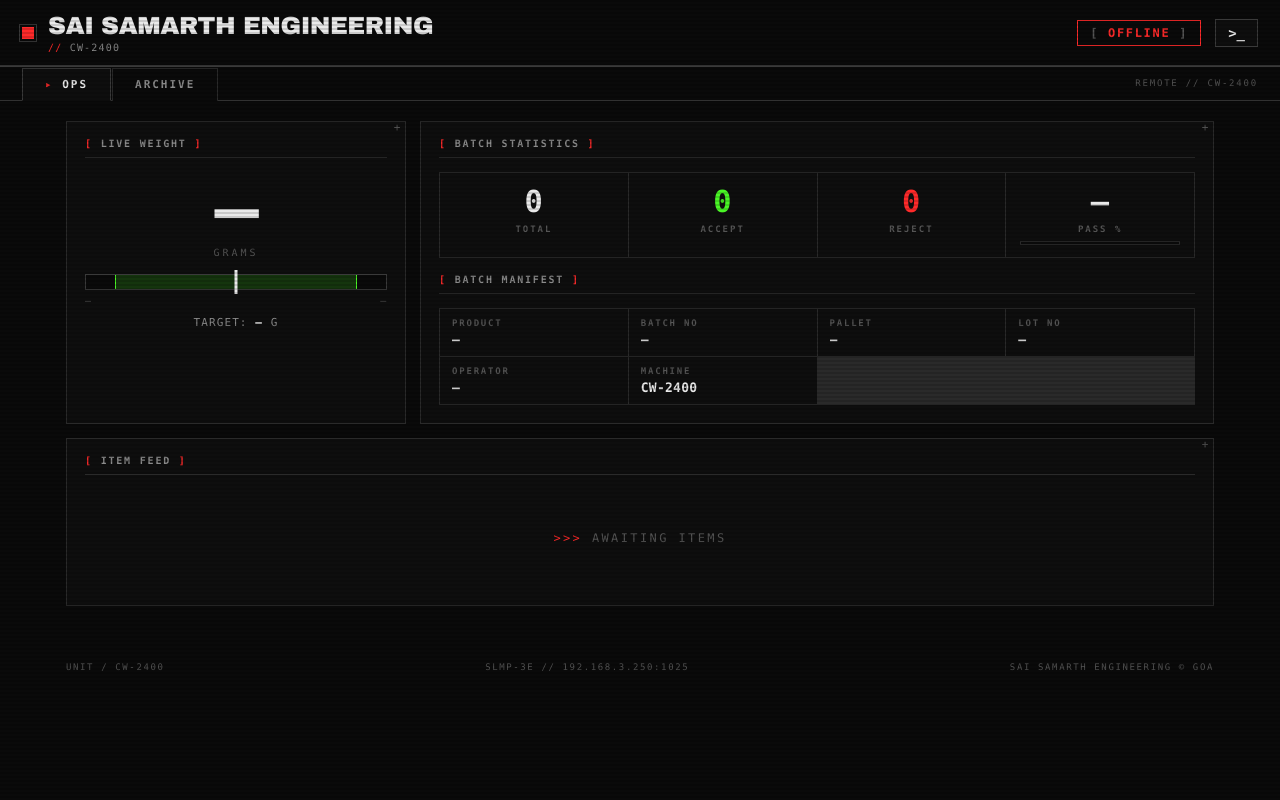
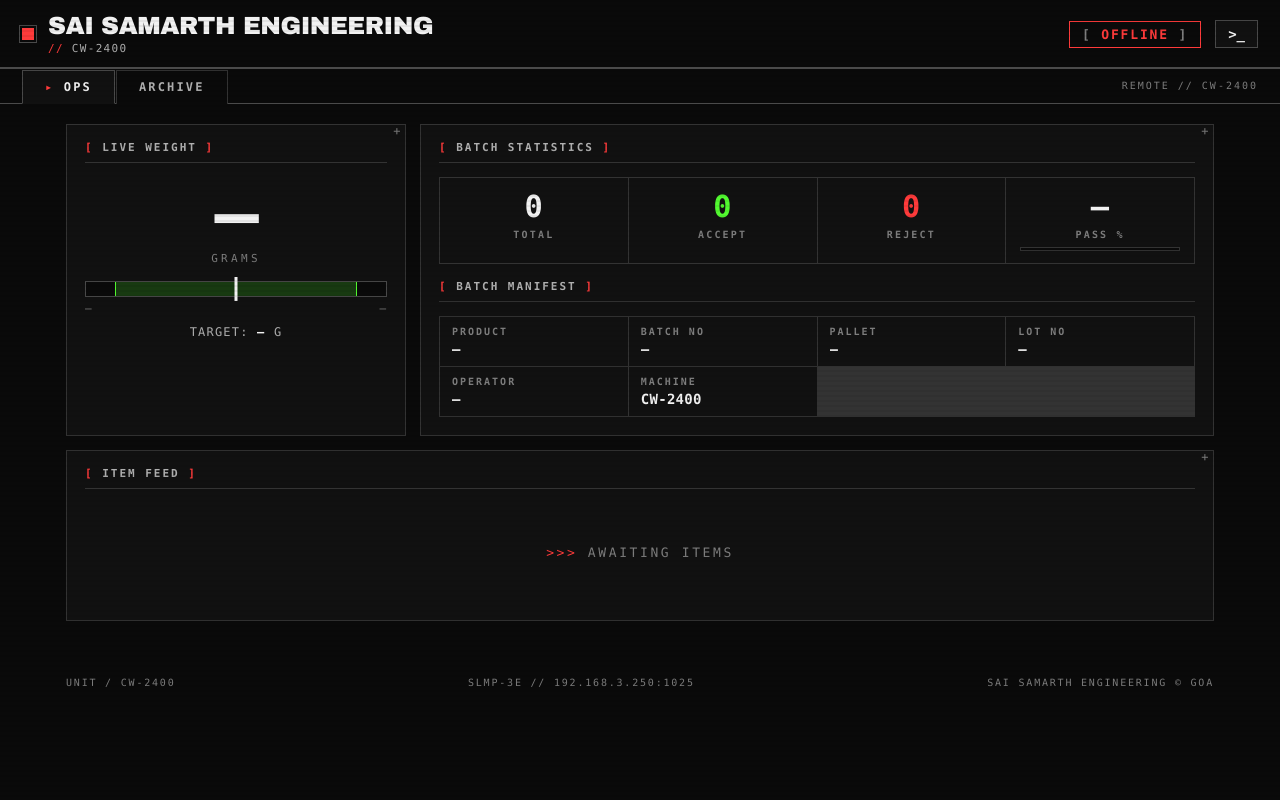
Before and after one commit to Bibin-VR/plc-checkweigher, a Flask app: page /live in a window 1280 px wide. Run offline with Flask 3, Linux system fonts and the light colour scheme; data that the repository does not hold is empty.

Commit message:
web: readability pass — same UI, better contrast and sizes
Layout, components, and the tactical-telemetry language are unchanged.
Adjustments only to color values, text sizes, and effect intensity:

- Scanline overlay softened 14% -> 6% black, pitch 4px -> 5px (was
  visibly darkening all text)
- Secondary grey #8A8A8A -> #B0B0B0, tertiary #555 -> #7E7E7E (labels,
  table text, and metadata now clear contrast on the dark substrate)
- Hairlines #2A2A2A -> #333, emphasized #3A3A3A -> #4A4A4A; panel fill
  #0E0E0E -> #111 (compartment edges read clearly)
- Phosphor #EAEAEA -> #F2F2F2; hazard red and terminal green nudged
  brighter for small-text legibility
- All small font sizes bumped 1px (9-13px -> 10-14px), body 13 -> 14px
- Weight-readout glow reduced (blur halo was softening the digits);
  hardcoded rgba tints synced to the new accent values
- Item-feed barcode column brighter and slightly larger

Co-Authored-By: Claude Sonnet 4.6 <noreply@anthropic.com>

```diff
--- a/web/templates/live.html
+++ b/web/templates/live.html
@@ -11,14 +11,14 @@
        ════════════════════════════════════════════════════════════════════ */
     :root {
       --sub:    #0A0A0A;   /* deactivated CRT substrate   */
-      --panel:  #0E0E0E;   /* compartment fill            */
-      --line:   #2A2A2A;   /* hairline divider            */
-      --line-2: #3A3A3A;   /* emphasized divider          */
-      --fg:     #EAEAEA;   /* white phosphor              */
-      --dim:    #8A8A8A;   /* secondary phosphor          */
-      --faint:  #555555;   /* tertiary / metadata         */
-      --red:    #FF2A2A;   /* hazard / reject / offline   */
-      --grn:    #4AF626;   /* terminal green — ACCEPT only*/
+      --panel:  #111111;   /* compartment fill            */
+      --line:   #333333;   /* hairline divider            */
+      --line-2: #4A4A4A;   /* emphasized divider          */
+      --fg:     #F2F2F2;   /* white phosphor              */
+      --dim:    #B0B0B0;   /* secondary phosphor          */
+      --faint:  #7E7E7E;   /* tertiary / metadata         */
+      --red:    #FF3B3B;   /* hazard / reject / offline   */
+      --grn:    #52FA30;   /* terminal green — ACCEPT only*/
       --mono: "JetBrains Mono","IBM Plex Mono","Cascadia Mono","SF Mono",
               Consolas,"Liberation Mono","Courier New",monospace;
       --display: "Arial Black","Archivo Black","Helvetica Neue",Arial,sans-serif;
@@ -31,7 +31,7 @@
       background: var(--sub);
       color: var(--fg);
       min-height: 100vh;
-      font-size: 13px;
+      font-size: 14px;
       letter-spacing: .04em;
     }
 
@@ -43,8 +43,8 @@
       z-index: 999;
       background: repeating-linear-gradient(
         0deg,
-        transparent, transparent 2px,
-        rgba(0,0,0,.14) 2px, rgba(0,0,0,.14) 4px
+        transparent, transparent 3px,
+        rgba(0,0,0,.06) 3px, rgba(0,0,0,.06) 5px
       );
     }
 
@@ -70,7 +70,7 @@
       text-transform: uppercase;
     }
     header p {
-      font-size: 10px;
+      font-size: 11px;
       color: var(--dim);
       margin-top: 4px;
       letter-spacing: .12em;
@@ -94,7 +94,7 @@
 
     .status-badge {
       font-family: var(--mono);
-      font-size: 12px;
+      font-size: 13px;
       font-weight: 700;
       letter-spacing: .14em;
       text-transform: uppercase;
@@ -145,7 +145,7 @@
     }
     .tab {
       font-family: var(--mono);
-      font-size: 11px;
+      font-size: 12px;
       font-weight: 700;
       letter-spacing: .18em;
       text-transform: uppercase;
@@ -169,7 +169,7 @@
     .tab-fill { flex: 1; }
     .tab-meta {
       align-self: center;
-      font-size: 9px;
+      font-size: 10px;
       letter-spacing: .2em;
       color: var(--faint);
       text-transform: uppercase;
@@ -289,10 +289,10 @@
       position: absolute;
       top: -1px; right: 4px;
       color: var(--faint);
-      font-size: 11px;
+      font-size: 12px;
     }
     .card-title {
-      font-size: 10px;
+      font-size: 11px;
       font-weight: 700;
       letter-spacing: .18em;
       text-transform: uppercase;
@@ -322,12 +322,12 @@
       margin: 14px 0 2px;
       font-variant-numeric: tabular-nums;
     }
-    .weight-value.accept { color: var(--grn); text-shadow: 0 0 18px rgba(74,246,38,.35); }
-    .weight-value.reject { color: var(--red); text-shadow: 0 0 18px rgba(255,42,42,.35); }
+    .weight-value.accept { color: var(--grn); text-shadow: 0 0 18px rgba(82,250,48,.22); }
+    .weight-value.reject { color: var(--red); text-shadow: 0 0 18px rgba(255,59,59,.22); }
     .weight-value.idle   { color: var(--fg); }
     .weight-unit {
       text-align: center;
-      font-size: 10px;
+      font-size: 11px;
       letter-spacing: .3em;
       text-transform: uppercase;
       color: var(--faint);
@@ -343,7 +343,7 @@
     }
     .gauge-ok {
       position: absolute; top: 1px; bottom: 1px;
-      background: rgba(74,246,38,.18);
+      background: rgba(82,250,48,.20);
       border-left:  1px solid var(--grn);
       border-right: 1px solid var(--grn);
     }
@@ -358,12 +358,12 @@
     .gauge-needle.reject { background: var(--red); }
     .gauge-labels {
       display: flex; justify-content: space-between;
-      font-size: 10px; color: var(--faint); margin-top: 5px;
+      font-size: 11px; color: var(--faint); margin-top: 5px;
       letter-spacing: .08em;
     }
     .target-line {
       text-align: center;
-      font-size: 11px;
+      font-size: 12px;
       color: var(--dim);
       margin-top: 10px;
       letter-spacing: .1em;
@@ -395,7 +395,7 @@
     .stat-box .num.accept { color: var(--grn); }
     .stat-box .num.reject { color: var(--red); }
     .stat-box .lbl {
-      font-size: 9px;
+      font-size: 10px;
       font-weight: 700;
       letter-spacing: .22em;
       text-transform: uppercase;
@@ -425,14 +425,14 @@
     }
     .info-item { padding: 9px 12px; background: var(--panel); }
     .info-item .lbl {
-      font-size: 9px;
+      font-size: 10px;
       font-weight: 700;
       letter-spacing: .2em;
       text-transform: uppercase;
       color: var(--faint);
     }
     .info-item .val {
-      font-size: 13px;
+      font-size: 14px;
       font-weight: 700;
       color: var(--fg);
       margin-top: 4px;
@@ -488,7 +488,7 @@
       text-align: center;
       color: var(--faint);
       padding: 42px 0;
-      font-size: 12px;
+      font-size: 13px;
       letter-spacing: .2em;
       text-transform: uppercase;
     }
@@ -548,7 +548,7 @@
       justify-content: space-between;
       gap: 12px;
       flex-wrap: wrap;
-      font-size: 9px;
+      font-size: 10px;
       letter-spacing: .18em;
       text-transform: uppercase;
       color: var(--faint);
@@ -870,7 +870,7 @@
         '<td><strong>' + r.weight + ' g</strong></td>' +
         '<td>' + r.target + ' g</td>' +
         '<td><span class="pill ' + (ok ? 'accept' : 'reject') + '">' + r.status + '</span></td>' +
-        '<td style="font-size:.75rem;color:#555">' + r.barcode + '</td>' +
+        '<td style="font-size:.8rem;color:#9a9a9a">' + r.barcode + '</td>' +
         '<td>' + r.pallet + '</td>';
       elBody.appendChild(tr);
     });
```
Also changed, not shown: other parts of web/templates/live.html (+12 -12 lines), web/templates/index.html (+29 -29 lines).
